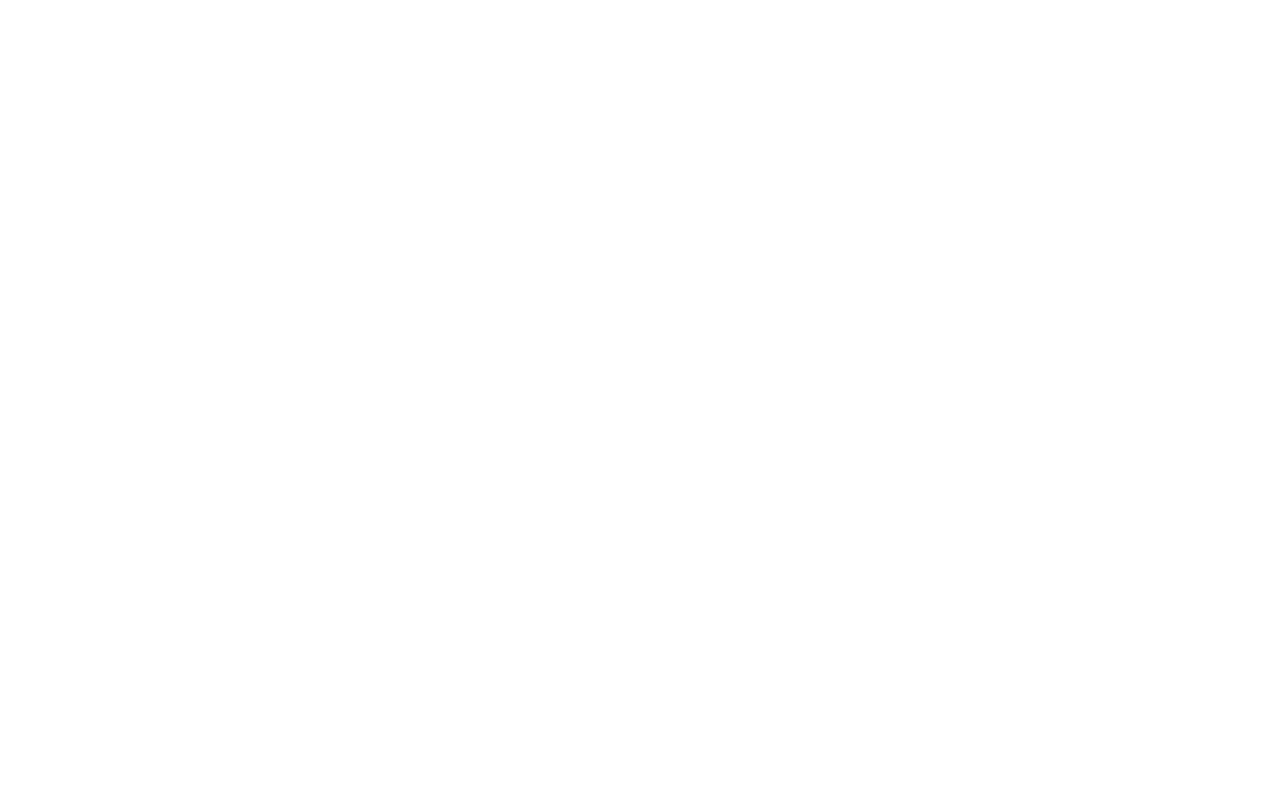
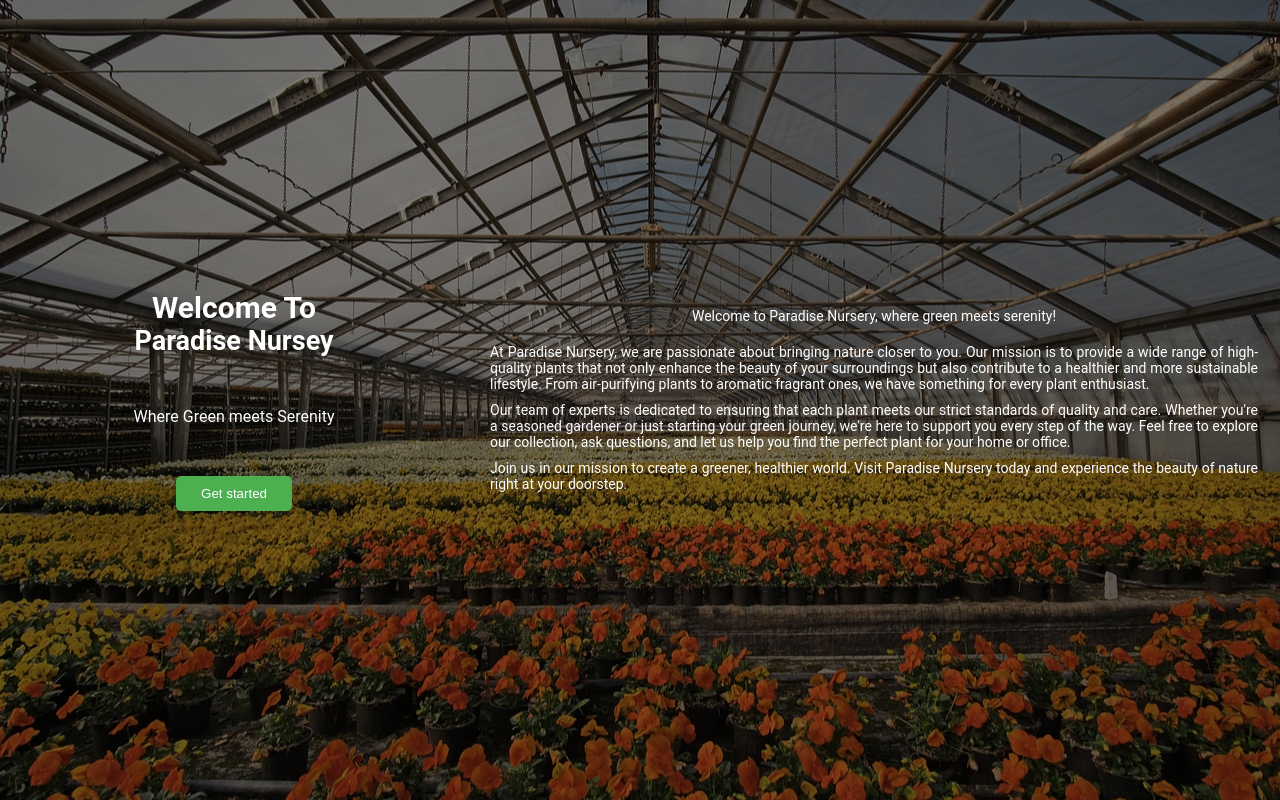
Before and after one commit to IsaqueBatist/Paradise-Nursery-Shopping-Application, a React (Create React App) app: page / in a window 1280 px wide. Built offline with nearby package versions, Linux system fonts and the light colour scheme.

Commit message:
:sparkles: feat: Landing Page

```diff
--- a/src/App.tsx
+++ b/src/App.tsx
@@ -1,11 +1,10 @@
 import React from 'react';
-
+import LandingPage from './pages/landing-page/LandingPage.tsx';
+import "./globalStyles.css"
 
 function App() {
   return (
-    <div className="App">
-
-    </div>
+      <LandingPage/>
   );
 }
 
--- /dev/null
+++ b/src/globalStyles.css
@@ -0,0 +1,9 @@
+*{
+  margin: 0;
+  padding: 0;
+}
+
+body,html{
+  font-size: 10px;
+  font-family: 'Roboto', sans-serif;
+}
--- /dev/null
+++ b/src/pages/landing-page/LandingPage.tsx
@@ -0,0 +1,22 @@
+import React from 'react';
+import "./style.css";
+
+const LandingPage = (props) => {
+  return (
+    <div className='landing-page'>
+      <div className="introduction-text">
+        <h1 className='welcome-text'>Welcome To <span>Paradise Nursey</span></h1>
+        <p>Where Green meets Serenity</p>
+        <button>Get started</button>
+      </div>
+      <div className="enterprise-text">
+        <p>Welcome to Paradise Nursery, where green meets serenity!</p>
+        <p>At Paradise Nursery, we are passionate about bringing nature closer to you. Our mission is to provide a wide range of high-quality plants that not only enhance the beauty of your surroundings but also contribute to a healthier and more sustainable lifestyle. From air-purifying plants to aromatic fragrant ones, we have something for every plant enthusiast.</p>
+        <p>Our team of experts is dedicated to ensuring that each plant meets our strict standards of quality and care. Whether you're a seasoned gardener or just starting your green journey, we're here to support you every step of the way. Feel free to explore our collection, ask questions, and let us help you find the perfect plant for your home or office.</p>
+        <p>Join us in our mission to create a greener, healthier world. Visit Paradise Nursery today and experience the beauty of nature right at your doorstep.</p>
+      </div>
+    </div>
+  );
+};
+
+export default LandingPage;
--- /dev/null
+++ b/src/pages/landing-page/style.css
@@ -0,0 +1,67 @@
+@charset "UTF-8";
+
+.landing-page{
+    display: flex;
+    justify-content: space-around;
+    align-items: center;
+    height: 100vh;
+    background: linear-gradient(rgba(0, 0, 0, 0.5), rgba(0, 0, 0, 0.5)), url('../../assets/images/landing-page/greenhouse.jpg') center/cover;
+}
+
+.introduction-text{
+    display: flex;
+    justify-content: center;
+    flex-direction: column;
+    align-items: center;
+
+    gap: 5rem;
+    padding: 2rem;
+    width: 30%;
+    height: 300px;
+
+    text-align: center;
+
+    h1.welcome-text{
+        font-size: 3rem;
+        font-weight: 700;
+        color: white;
+        span{
+            display: block;
+            font-size: 2.7rem;
+        }
+    }
+    p{
+        font-size: 1.6rem;
+        color: white;
+    }
+    button{
+        width: 30%;
+        color: white    ;
+        background-color: #4CB051;
+        border: none;
+        border-radius: .5rem;
+        cursor: pointer;
+        padding: 1rem 1.2rem;
+    }
+
+}
+
+.enterprise-text{
+    display: flex;
+    justify-content: center;
+    flex-direction: column;
+    gap: 1rem;
+
+    width: 60%;
+    height: 300px;
+    color: white;
+    font-size: 1.4rem;
+
+    p:first-of-type{
+        text-align: center;
+        margin-bottom: 1rem;
+    }
+    p{
+        text-align: justify;
+    }
+}
```
Also changed, not shown: src/assets/images/landing-page/greenhouse.jpg (added).
